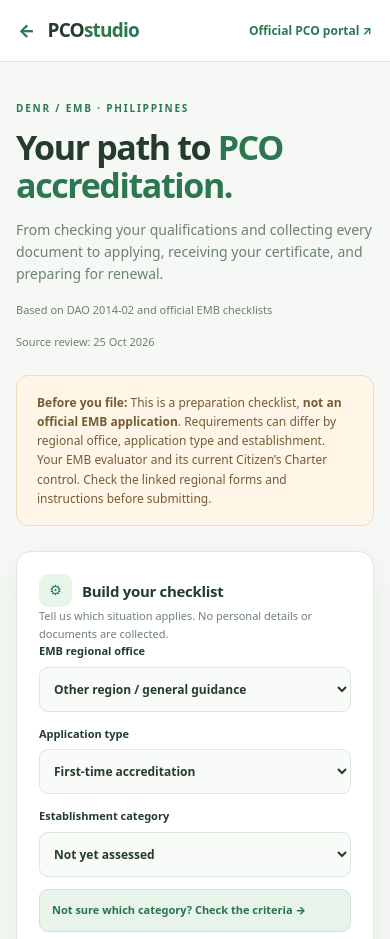
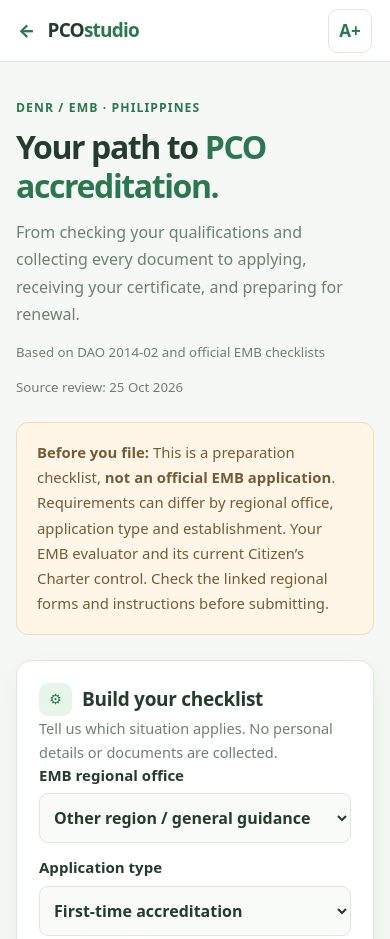
Before and after one commit to coachdinosaur/god-med, a website with bundled scripts: page pco/accreditation/index.html in a window 390 px wide. Shown: the top 939 px of the page. Built offline with nearby package versions, Linux system fonts and the light colour scheme.

Commit message:
Apply mobile readability and A+ toggle to accreditation and Category A/B pages

```diff
--- a/pco/accreditation/index.html
+++ b/pco/accreditation/index.html
@@ -9,6 +9,8 @@
   <link rel="icon" href="../../icons/icon.svg" type="image/svg+xml">
   <link rel="stylesheet" href="guide.css">
   <link rel="stylesheet" href="category.css">
+  <link rel="stylesheet" href="../readability.css">
+  <script type="module" src="../text-size.js"></script>
   <script type="module" src="category-ui.js"></script>
   <script type="module" src="guide.js"></script>
 </head>
@@ -17,6 +19,7 @@
   <header class="topbar">
     <a class="back" href="../" aria-label="Back to PCO Study Studio"><span aria-hidden="true">←</span> PCO<span class="brand-accent">studio</span></a>
     <span class="top-label">ACCREDITATION ROADMAP</span>
+    <button class="font-size-toggle" id="fontSizeToggle" type="button" aria-label="Increase text size" aria-pressed="false" title="Larger text size">A+</button>
     <a class="top-resource" href="https://pco.emb.gov.ph/" target="_blank" rel="noopener noreferrer">Official PCO portal <span aria-hidden="true">↗</span></a>
   </header>
   <main id="guideMain" class="layout">
```
